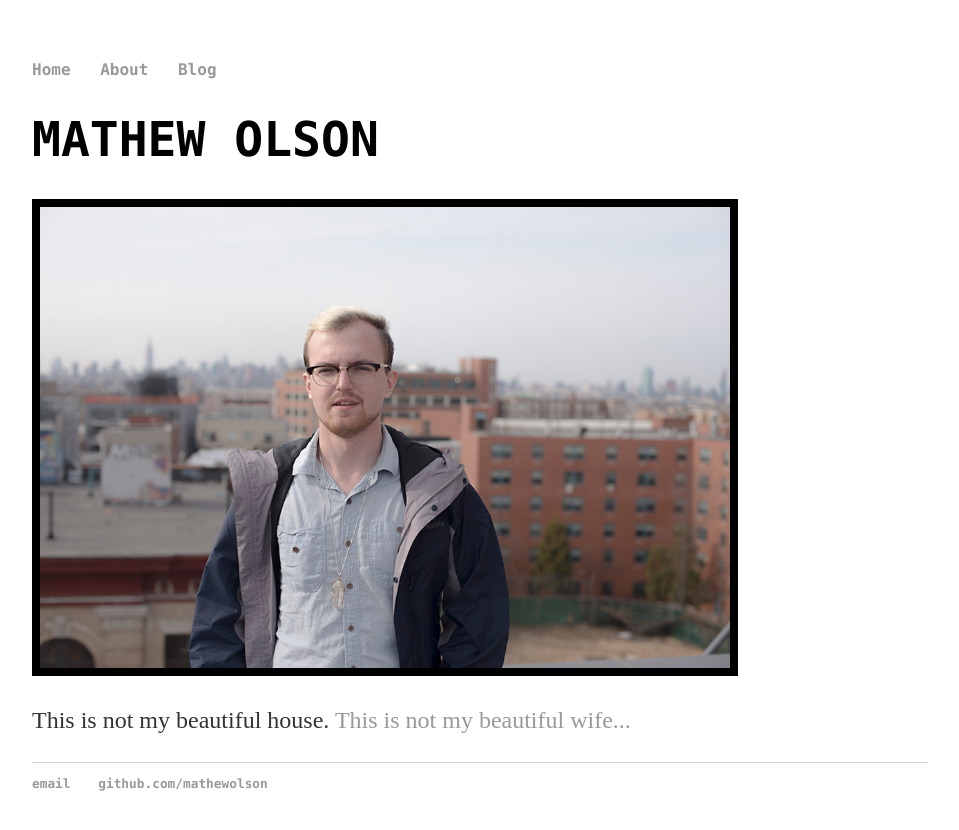
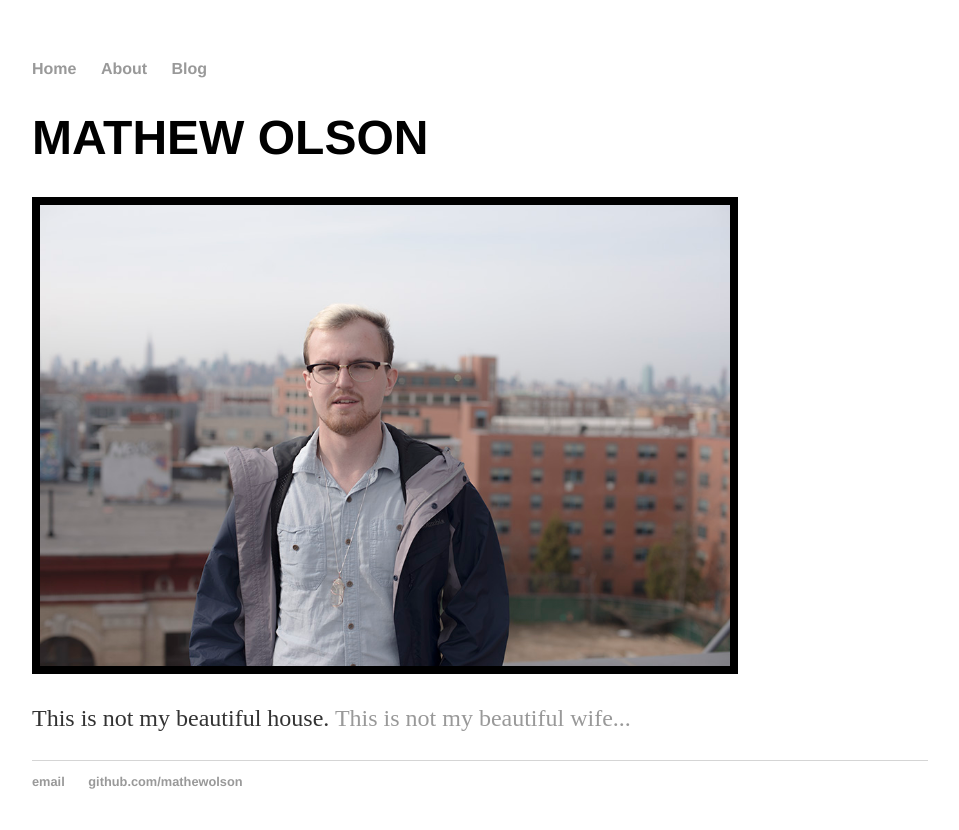
Before and after one commit to mathewolson/mathewolson.github.io, a Jekyll site: the page built from index.html, in a window 1280 px wide. Shown: the top 830 px of the page, without its empty margins (160-1119 px from the left). Built offline with Jekyll 4.4.1, drawn with Linux system fonts in a browser that asks for light colours.

Commit message:
Update main.css

```diff
--- a/css/main.css
+++ b/css/main.css
@@ -3,7 +3,7 @@ body {
     width: 70%;
 }
 nav ul, footer ul {
-    font-family:'Lucida Console', 'Monaco', 'monospace';
+    font-family:'Helvetica Neue', Helvetica, Arial, sans-serif;
     padding: 0px;
     list-style: none;
     font-weight: bold;
@@ -21,7 +21,7 @@ a:hover {
 }
 h1 {
     font-size: 3em;
-    font-family:'Lucida Console', 'Monaco', 'monospace';
+    font-family:'Helvetica Neue', Helvetica, Arial, sans-serif;
 }
 p {
     font-size: 1.5em;
```
